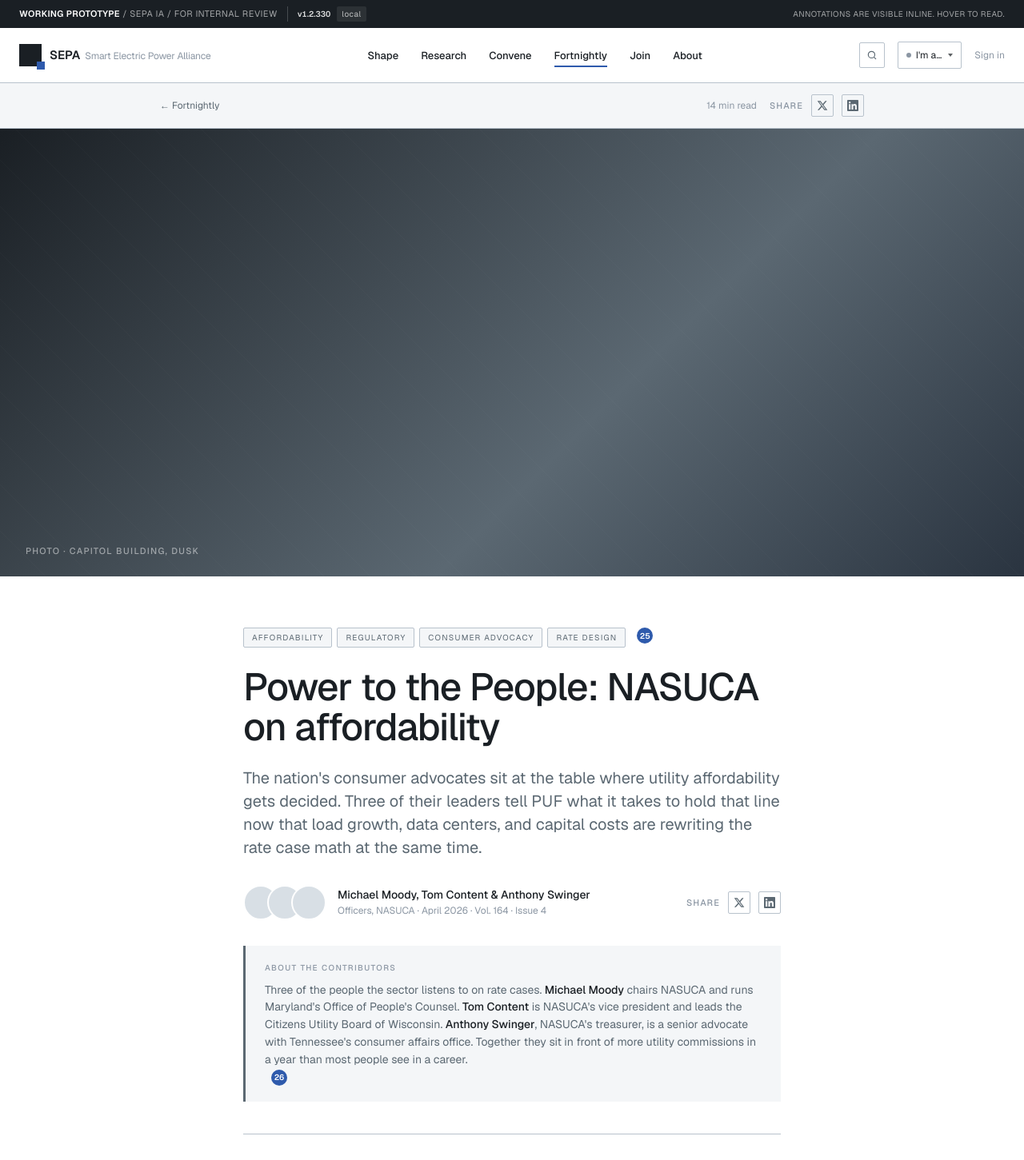
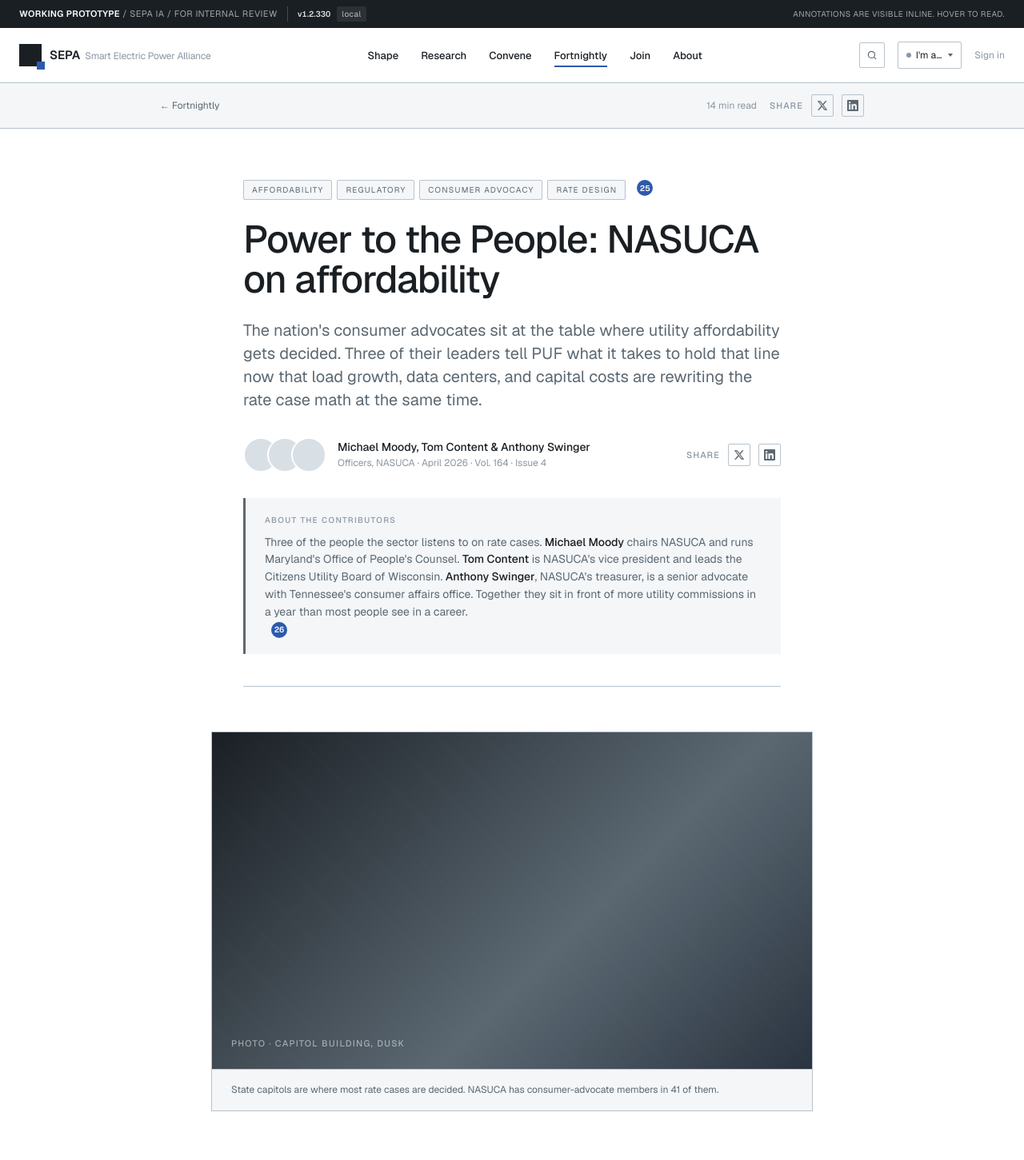
Before and after one commit to paulnewton365/SEPARFP, a Next.js app: page /fortnightly/large-load-playbook in a window 1280 px wide. Shown: the top 1451 px of the page at 80% size. Built offline with nearby package versions, Linux system fonts and the light colour scheme.

Commit message:
Add files via upload

```diff
--- a/app/fortnightly/large-load-playbook/page.tsx
+++ b/app/fortnightly/large-load-playbook/page.tsx
@@ -13,13 +13,6 @@
             <span>14 min read</span>
             <ShareButtons title="Power to the People — Fortnightly" />
           </div>
-        </div>
-      </div>
-
-      {/* HERO IMAGE - full bleed, sets the tone */}
-      <div className="article-hero-img">
-        <div className="article-hero-img-inner">
-          <span className="hero-img-caption">Photo · Capitol building, dusk</span>
         </div>
       </div>
 
@@ -83,6 +76,19 @@
             />
           </div>
         </header>
+
+        {/* HERO IMAGE - sits between header and body, the visual transition into reading */}
+        <figure className="article-figure article-hero-fig">
+          <div className="figure-frame">
+            <div className="article-hero-photo">
+              <span className="hero-img-caption">Photo · Capitol building, dusk</span>
+            </div>
+            <div className="figure-caption">
+              State capitols are where most rate cases are decided. NASUCA has consumer-advocate
+              members in 41 of them.
+            </div>
+          </div>
+        </figure>
 
         {/* BODY */}
         <div className="article-body">
--- a/app/globals.css
+++ b/app/globals.css
@@ -1781,27 +1781,23 @@
 .article-meta-bar a { color: var(--ink-2); text-decoration: none; }
 .article-meta-bar a:hover { color: var(--accent); }
 
-/* Full-bleed hero image */
-.article-hero-img {
-  width: 100%;
-  background: var(--ink-1);
-  position: relative;
-}
-.article-hero-img-inner {
-  max-width: 1280px;
-  margin: 0 auto;
-  aspect-ratio: 16 / 7;
+/* Hero figure - sits between article header and body, transition into reading */
+.article-hero-fig {
+  margin: 48px 0 8px;
+}
+.article-hero-photo {
+  aspect-ratio: 16/9;
   background: linear-gradient(135deg, var(--ink-1) 0%, var(--ink-2) 60%, #2A3440 100%);
   display: flex;
   align-items: flex-end;
-  padding: 24px 32px;
+  padding: 24px;
   position: relative;
   overflow: hidden;
 }
-.article-hero-img-inner::after {
+.article-hero-photo::after {
   content: '';
   position: absolute;
-  top: 0; left: 0; right: 0; bottom: 0;
+  inset: 0;
   background-image:
     repeating-linear-gradient(45deg, transparent 0, transparent 40px, rgba(255,255,255,0.02) 40px, rgba(255,255,255,0.02) 41px);
   pointer-events: none;
--- a/package.json
+++ b/package.json
@@ -1,6 +1,6 @@
 {
   "name": "sepa-prototype",
-  "version": "1.2.1",
+  "version": "1.2.2",
   "private": true,
   "engines": {
     "node": ">=18.17.0"
```
